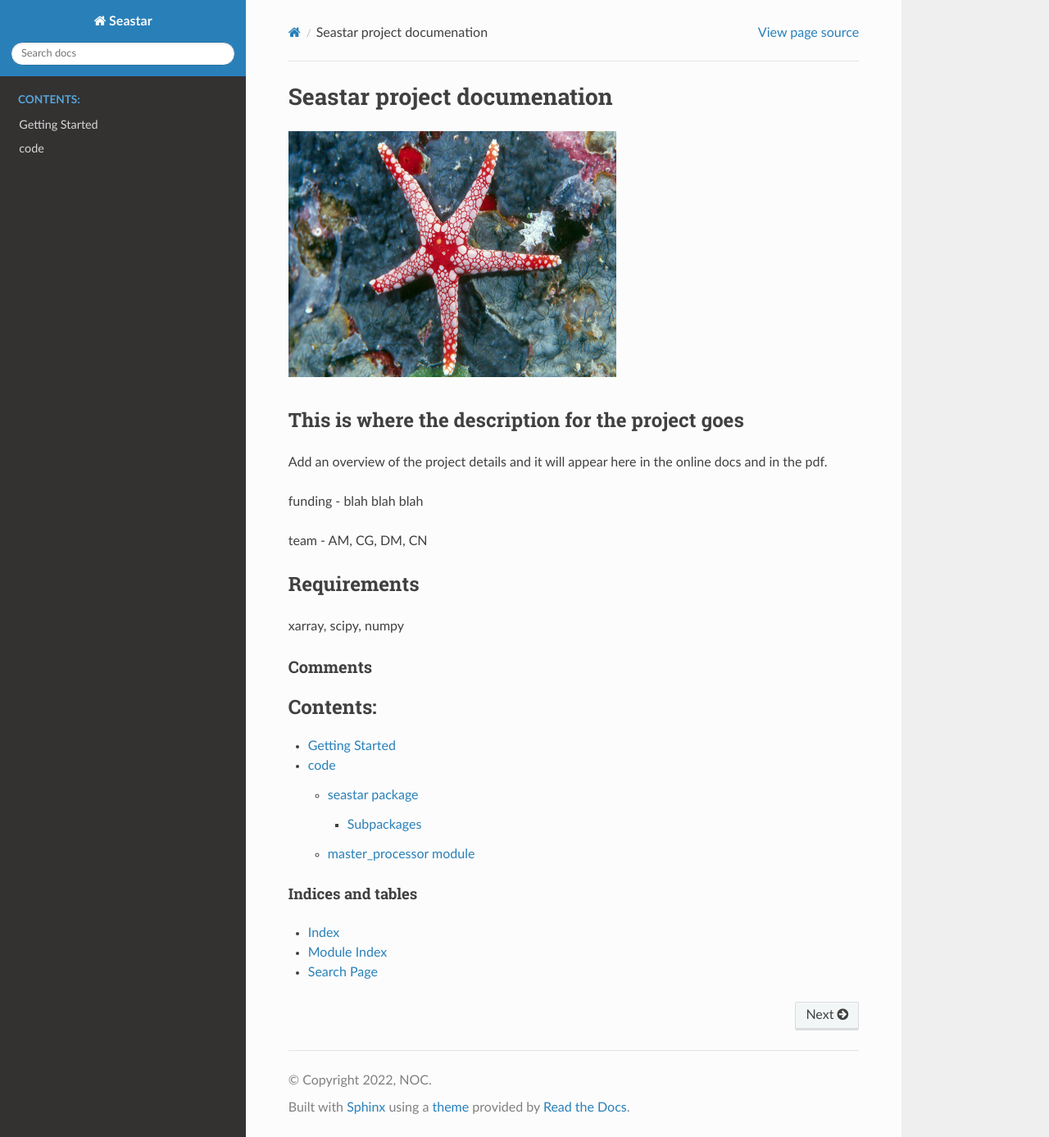
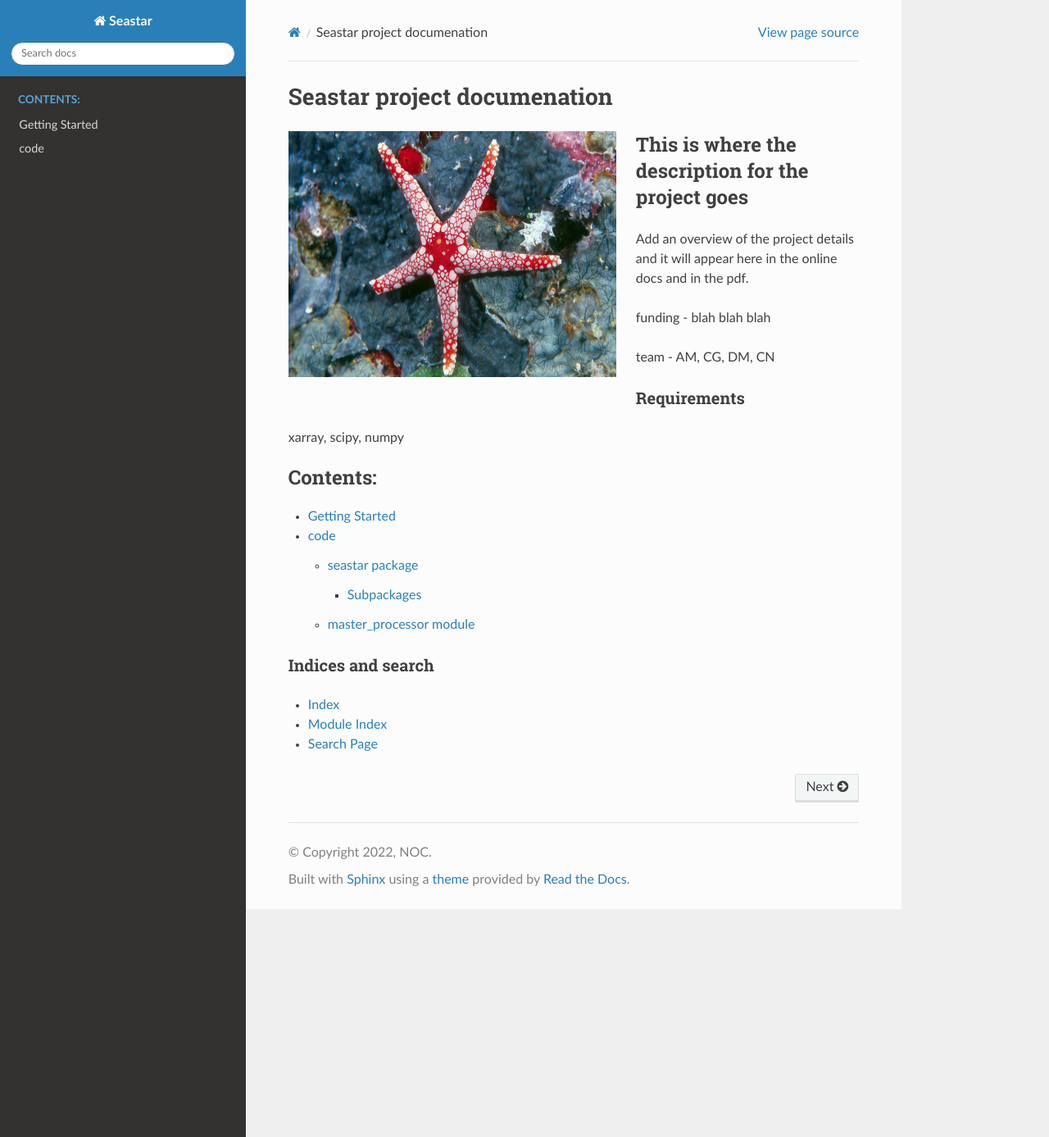
Before and after one commit to ACHMartin/seastar_project, a Sphinx documentation site: the page built from docs/index.rst, in a window 1280 px wide and 1387 px high. Shown: the whole window at 82% size. Built offline with Sphinx 7.4.7 and the Read the Docs theme 2.0.0, drawn with Linux system fonts in a browser that asks for light colours.

Commit message:
Update index.rst

```diff
--- a/docs/index.rst
+++ b/docs/index.rst
@@ -1,26 +1,12 @@
-============================
+""""""""""""""""""""""""""""
 Seastar project documenation
-============================
+""""""""""""""""""""""""""""
 
 .. image:: images/seastar_img1.jpg
     :width: 400px
     :align: left
     :height: 300px
     :alt: starfish
-
-|
-|
-|
-|
-|
-|
-|
-|
-|
-|
-|
-|
-|
 
 This is where the description for the project goes
 --------------------------------------------------
@@ -32,17 +18,12 @@ funding - blah blah blah
 
 team - AM, CG, DM, CN
 
+============
 Requirements
-------------
+============
 
 xarray, scipy, numpy
 
---------
-Comments
---------
-
-.. This is a comment
-   Special notes that are not shown but might come out as HTML comments
 
 .. toctree::
    :maxdepth: 3
@@ -51,7 +32,8 @@ Comments
    getting_started
    code
 
-Indices and tables
+==================
+Indices and search
 ==================
 
 * :ref:`genindex`
```
